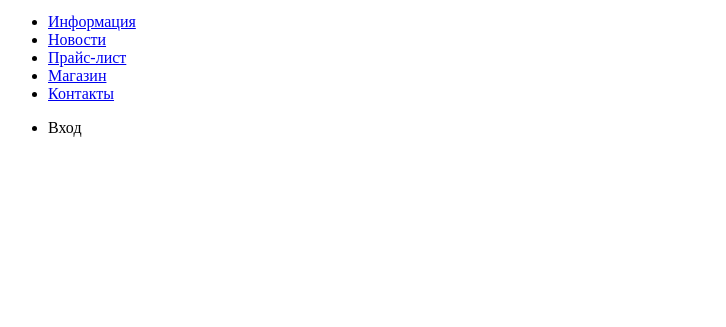
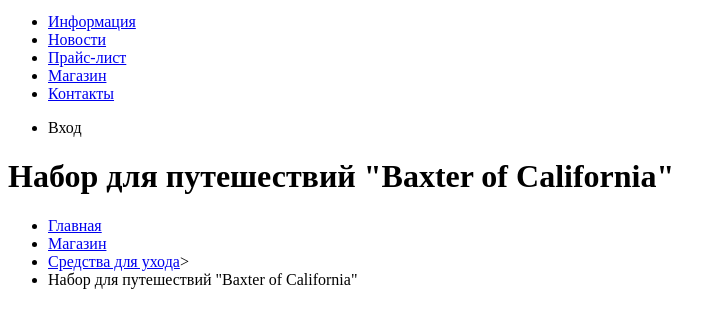
Before and after one commit to LSdizzy/1002813-barbershop-25, a plain HTML site: page catalog-item.html in a window 1280 px wide. Shown: the part 29-356 px from the top of the page, without its empty margins (0-726 px from the left). Drawn offline with Linux system fonts and the light colour scheme.

Commit message:
Update catalog-item.html
Начал размечать мейн , добавил заголовок первого уровня и навигацию места положения на сайте

```diff
--- a/catalog-item.html
+++ b/catalog-item.html
@@ -22,5 +22,15 @@
          </ul>
       </nav>
     </header>
+    <main class="container">
+
+      <h1 class="page-title">Набор для путешествий "Baxter of California"</h1>
+
+      <ul class="breadcrumbs">
+        <li><a href="index.html">Главная</a></li>
+        <li><a href="catalog.html">Магазин</a></li>
+        <li><a href="#">Средства для ухода</a>></li>
+        <li class=breadcrumbs-current>Набор для путешествий "Baxter of California"</li>
+      </ul>
   </body>
 </html>
```
